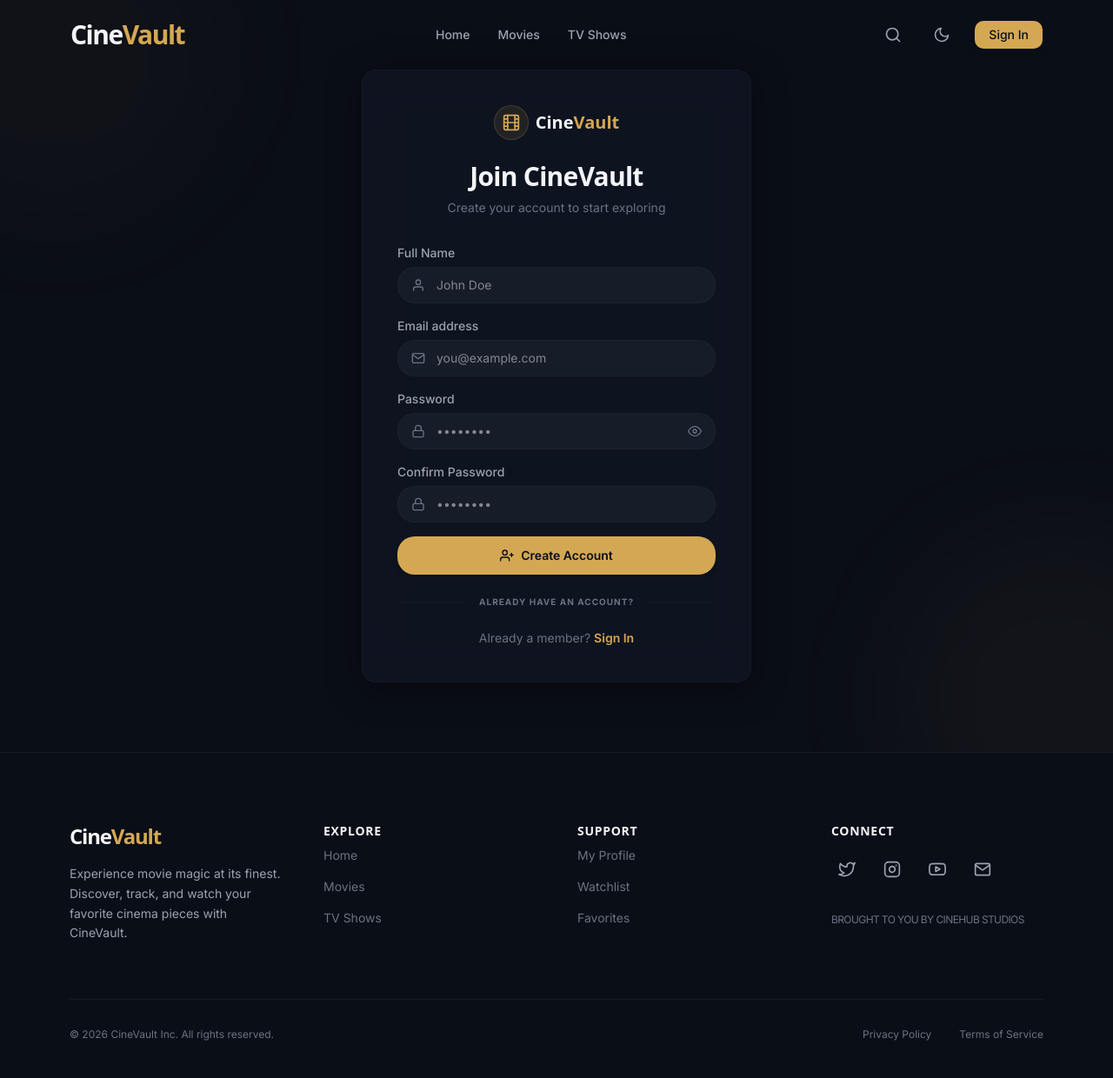
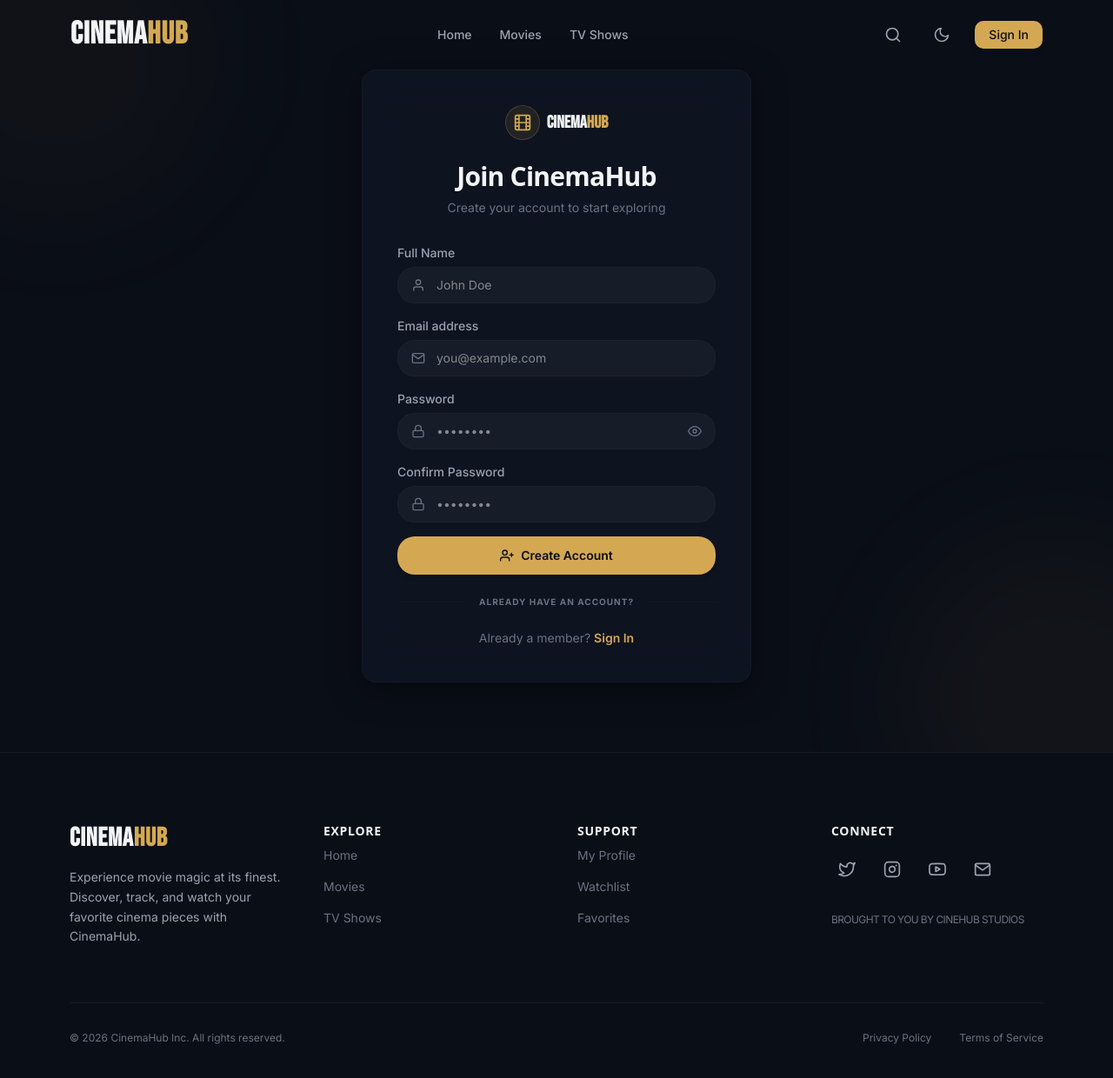
Before and after one commit to arpan7sarkar/moviesHUB, a React (Vite) app in the folder client/: page /register in a window 1280 px wide. Shown: the top 1240 px of the page at 87% size. Built offline with nearby package versions, Linux system fonts and the light colour scheme; no server answers; a web font is replaced by a local one.

Commit message:
rebranded the whole website

```diff
--- a/client/index.html
+++ b/client/index.html
@@ -5,8 +5,8 @@
     <link rel="icon" type="image/svg+xml" href="/vite.svg" />
     <meta name="viewport" content="width=device-width, initial-scale=1.0" />
     <link href="https://api.fontshare.com/v2/css?f[]=melodrama@300,400,500,600,700&f[]=satoshi@300,400,500,600,700,900&f[]=zodiak@300,400,500,600,700,800,900&f[]=boska@300,400,500,600,700&display=swap" rel="stylesheet">
-    <link href="https://fonts.googleapis.com/css2?family=Outfit:wght@300;400;500;600;700&family=Inter:wght@300;400;500;600;700&display=swap" rel="stylesheet">
-    <title>MoviesHUB</title>
+    <link href="https://fonts.googleapis.com/css2?family=Bebas+Neue&family=Outfit:wght@300;400;500;600;700&family=Inter:wght@300;400;500;600;700&display=swap" rel="stylesheet">
+    <title>CinemaHub</title>
   </head>
   <body>
     <div id="root"></div>
--- a/client/src/components/layout/AdminLayout.jsx
+++ b/client/src/components/layout/AdminLayout.jsx
@@ -145,7 +145,9 @@ const AdminLayout = () => {
             >
               <FiMenu size={20} />
             </button>
-            <h1 className="text-lg font-bold text-text-primary uppercase tracking-wider font-display shrink-0">CineVault Admin</h1>
+            <h1 className="text-lg font-bold uppercase tracking-wider font-branding shrink-0">
+               <span className="text-text-primary">Cinema</span><span className="text-accent">Hub Admin</span>
+            </h1>
           </div>
         </div>
 
--- a/client/src/components/layout/Footer.jsx
+++ b/client/src/components/layout/Footer.jsx
@@ -13,13 +13,13 @@ const Footer = () => {
           <div className="md:col-span-1 flex flex-col items-center md:items-start text-center md:text-left">
             <Link
               to="/"
-              className="text-2xl font-display font-bold tracking-tighter text-text-primary group mb-4"
+              className="text-3xl font-branding font-bold tracking-wide text-accent group mb-4"
             >
-              Cine<span className="text-accent group-hover:text-accent-hover transition-colors">Vault</span>
+              <span className="text-text-primary">Cinema</span>Hub
             </Link>
             <p className="text-sm text-text-secondary leading-relaxed max-w-xs">
               Experience movie magic at its finest. Discover, track, and watch your
-              favorite cinema pieces with CineVault.
+              favorite cinema pieces with CinemaHub.
             </p>
           </div>
 
@@ -64,7 +64,7 @@ const Footer = () => {
 
         <div className="mt-16 pt-8 border-t border-white/5 flex flex-col md:flex-row justify-between items-center gap-6">
           <p className="text-xs text-text-muted">
-            &copy; {currentYear} CineVault Inc. All rights reserved.
+            &copy; {currentYear} CinemaHub Inc. All rights reserved.
           </p>
           <div className="flex items-center gap-8">
             <Link to="#" className="text-xs text-text-muted hover:text-text-primary transition-colors">Privacy Policy</Link>
--- a/client/src/components/layout/Navbar.jsx
+++ b/client/src/components/layout/Navbar.jsx
@@ -61,9 +61,10 @@ const Navbar = () => {
           {/* Logo */}
           <Link
             to="/"
-            className="text-2xl md:text-3xl font-display font-bold tracking-tighter text-text-primary group"
+            className="text-4xl md:text-4xl sm:text-2xl font-branding font-bold tracking-wide text-accent group"
           >
-            Cine<span className="text-accent group-hover:text-accent-hover transition-colors">Vault</span>
+            <span className="text-text-primary">Cinema</span>
+            <span >Hub</span>
           </Link>
 
           {/* Desktop Navigation */}
--- a/client/src/components/layout/Sidebar.jsx
+++ b/client/src/components/layout/Sidebar.jsx
@@ -83,7 +83,7 @@ const Sidebar = ({ isOpen, onClose, navLinks, isScrolled }) => {
                       {user?.name || 'User'}
                     </span>
                     <span className="text-sm text-text-muted truncate">
-                      {user?.email || 'user@cinevault.io'}
+                      {user?.email || 'user@cinemahub.io'}
                     </span>
                   </div>
                 </motion.div>
--- a/client/src/index.css
+++ b/client/src/index.css
@@ -19,6 +19,7 @@
 
   /* Typography */
   --font-display: "Zodiak","Melodrama", system-ui, sans-serif;
+  --font-branding: "Bebas Neue", sans-serif;
   --font-serif: "Satoshi", "Boska", serif;
   --font-body: "Inter", system-ui, sans-serif;
 
--- a/client/src/pages/Login.jsx
+++ b/client/src/pages/Login.jsx
@@ -64,9 +64,9 @@ const Login = () => {
 
         {/* Decorative background elements */}
         <div className="absolute inset-0 overflow-hidden pointer-events-none">
-          <div className="absolute -top-32 -right-32 w-96 h-96 rounded-full bg-accent/[0.03] blur-3xl" />
-          <div className="absolute -bottom-32 -left-32 w-96 h-96 rounded-full bg-accent/[0.04] blur-3xl" />
-          <div className="absolute top-1/2 left-1/2 -translate-x-1/2 -translate-y-1/2 w-[600px] h-[600px] rounded-full bg-accent/[0.02] blur-3xl" />
+          <div className="absolute -top-32 -right-32 w-96 h-96 rounded-full bg-accent/3 blur-3xl" />
+          <div className="absolute -bottom-32 -left-32 w-96 h-96 rounded-full bg-accent/4 blur-3xl" />
+          <div className="absolute top-1/2 left-1/2 -translate-x-1/2 -translate-y-1/2 w-[600px] h-[600px] rounded-full bg-accent/2 blur-3xl" />
         </div>
 
         <motion.div
@@ -84,8 +84,8 @@ const Login = () => {
                 <div className="w-10 h-10 rounded-xl bg-accent/10 border border-accent/20 flex items-center justify-center">
                   <FiFilm size={20} className="text-accent" />
                 </div>
-                <span className="text-xl font-display font-bold text-text-primary">
-                  Cine<span className="text-accent">Vault</span>
+                <span className="text-xl font-branding font-bold text-accent">
+                   <span className="text-text-primary">Cinema</span>Hub
                 </span>
               </Link>
               <h1 className="text-2xl md:text-3xl font-display font-bold text-text-primary mb-2">
@@ -111,7 +111,7 @@ const Login = () => {
                     value={email}
                     onChange={(e) => { setEmail(e.target.value); setErrors(p => ({ ...p, email: '' })); }}
                     placeholder="you@example.com"
-                    className={`w-full bg-white/[0.04] border rounded-xl py-3 pl-11 pr-4 text-sm text-text-primary placeholder:text-text-muted focus:outline-none focus:ring-2 transition-all ${
+                    className={`w-full bg-white/4 border rounded-xl py-3 pl-11 pr-4 text-sm text-text-primary placeholder:text-text-muted focus:outline-none focus:ring-2 transition-all ${
                       errors.email
                         ? 'border-danger/50 focus:ring-danger/20'
                         : 'border-border/40 focus:border-accent/50 focus:ring-accent/20'
@@ -137,7 +137,7 @@ const Login = () => {
                     value={password}
                     onChange={(e) => { setPassword(e.target.value); setErrors(p => ({ ...p, password: '' })); }}
                     placeholder="••••••••"
-                    className={`w-full bg-white/[0.04] border rounded-xl py-3 pl-11 pr-11 text-sm text-text-primary placeholder:text-text-muted focus:outline-none focus:ring-2 transition-all ${
+                    className={`w-full bg-white/4 border rounded-xl py-3 pl-11 pr-11 text-sm text-text-primary placeholder:text-text-muted focus:outline-none focus:ring-2 transition-all ${
                       errors.password
                         ? 'border-danger/50 focus:ring-danger/20'
                         : 'border-border/40 focus:border-accent/50 focus:ring-accent/20'
@@ -196,7 +196,7 @@ const Login = () => {
 
           {/* Bottom decoration text */}
           <p className="text-center text-text-muted text-[11px] mt-6">
-            By continuing, you agree to CineVault's Terms of Service and Privacy Policy.
+            By continuing, you agree to CinemaHub's Terms of Service and Privacy Policy.
           </p>
         </motion.div>
 
--- a/client/src/pages/Register.jsx
+++ b/client/src/pages/Register.jsx
@@ -99,12 +99,12 @@ const Register = () => {
                 <div className="w-10 h-10 rounded-xl bg-accent/10 border border-accent/20 flex items-center justify-center">
                   <FiFilm size={20} className="text-accent" />
                 </div>
-                <span className="text-xl font-display font-bold text-text-primary">
-                  Cine<span className="text-accent">Vault</span>
+                <span className="text-xl font-branding font-bold text-accent">
+                   <span className="text-text-primary">Cinema</span>Hub
                 </span>
               </Link>
               <h1 className="text-2xl md:text-3xl font-display font-bold text-text-primary mb-2">
-                Join CineVault
+                Join CinemaHub
               </h1>
               <p className="text-text-muted text-sm">Create your account to start exploring</p>
             </div>
--- a/client/src/pages/SearchResults.jsx
+++ b/client/src/pages/SearchResults.jsx
@@ -116,7 +116,7 @@ const SearchResults = () => {
         <main className="min-h-screen bg-primary pt-24 pb-16">
           <div className="container-custom px-4 md:px-8 flex flex-col items-center justify-center min-h-[60vh]">
             <FiSearch size={56} className="text-text-muted mb-6" />
-            <h1 className="text-3xl font-display font-bold text-text-primary mb-3">Search CineVault</h1>
+            <h1 className="text-3xl font-display font-bold text-text-primary mb-3">Search CinemaHub</h1>
             <p className="text-text-muted text-base">Use the search icon in the navbar to find movies, TV shows, and people.</p>
           </div>
         </main>
--- a/client/src/pages/admin/Dashboard.jsx
+++ b/client/src/pages/admin/Dashboard.jsx
@@ -81,7 +81,7 @@ const Dashboard = () => {
       <div>
         <h1 className="text-3xl font-display font-bold text-text-primary">Dashboard</h1>
         <p className="text-sm text-text-muted mt-1">
-          Overview of your CineVault platform activity.
+          Overview of your CinemaHub platform activity.
         </p>
       </div>
 
```
